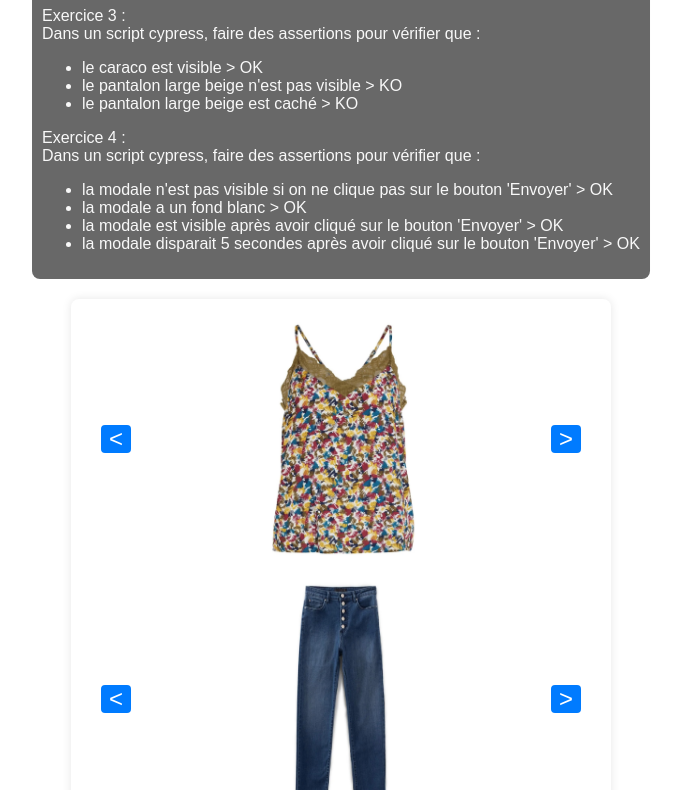
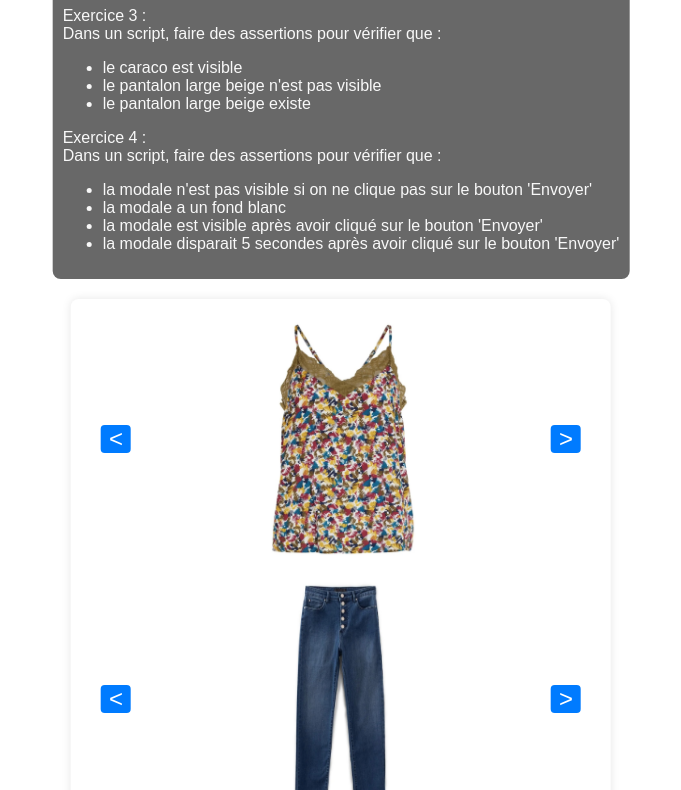
Before and after one commit to psTestware-France/automation_exercice, a plain HTML site: page playWithStyle.html in a window 1280 px wide. Shown: the part 103-893 px from the top of the page, without its empty margins (299-980 px from the left). Drawn offline with Linux system fonts and the light colour scheme.

Commit message:
Update playWithStyle.html

```diff
--- a/playWithStyle.html
+++ b/playWithStyle.html
@@ -1,4 +1,4 @@
-<!DOCTYPE html>
+  <!DOCTYPE html>
 <html lang="fr">
 
 <head>
@@ -120,19 +120,19 @@
   <div id="container">
     <div id="child-1">
       <h1>Choisis ton style !</h1>
-      <p>Exercice 3 : <br />Dans un script cypress, faire des assertions pour vérifier que :
+      <p>Exercice 3 : <br />Dans un script, faire des assertions pour vérifier que :
       <ul>
-        <li>le caraco est visible > OK</li>
-        <li>le pantalon large beige n'est pas visible > KO</li>
-        <li>le pantalon large beige est caché > KO</li>
+        <li>le caraco est visible</li>
+        <li>le pantalon large beige n'est pas visible</li>
+        <li>le pantalon large beige existe</li>
       </ul>
       </p>
-      <p>Exercice 4 : <br />Dans un script cypress, faire des assertions pour vérifier que :
+      <p>Exercice 4 : <br />Dans un script, faire des assertions pour vérifier que :
       <ul>
-        <li>la modale n'est pas visible si on ne clique pas sur le bouton 'Envoyer' > OK</li>
-        <li>la modale a un fond blanc > OK</li>
-        <li>la modale est visible après avoir cliqué sur le bouton 'Envoyer' > OK</li>
-        <li>la modale disparait 5 secondes après avoir cliqué sur le bouton 'Envoyer' > OK</li>
+        <li>la modale n'est pas visible si on ne clique pas sur le bouton 'Envoyer'</li>
+        <li>la modale a un fond blanc</li>
+        <li>la modale est visible après avoir cliqué sur le bouton 'Envoyer'</li>
+        <li>la modale disparait 5 secondes après avoir cliqué sur le bouton 'Envoyer'</li>
       </ul>
       </p>
     </div>
```
